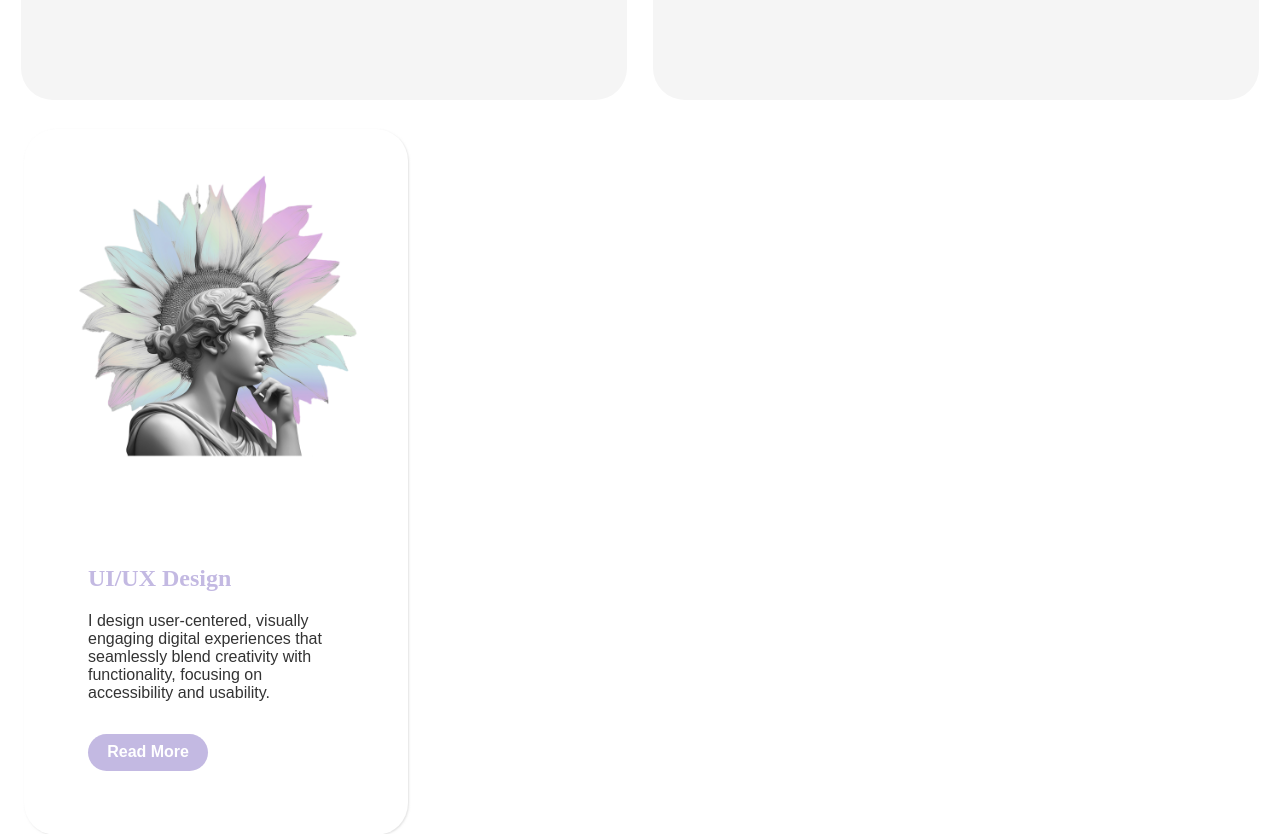
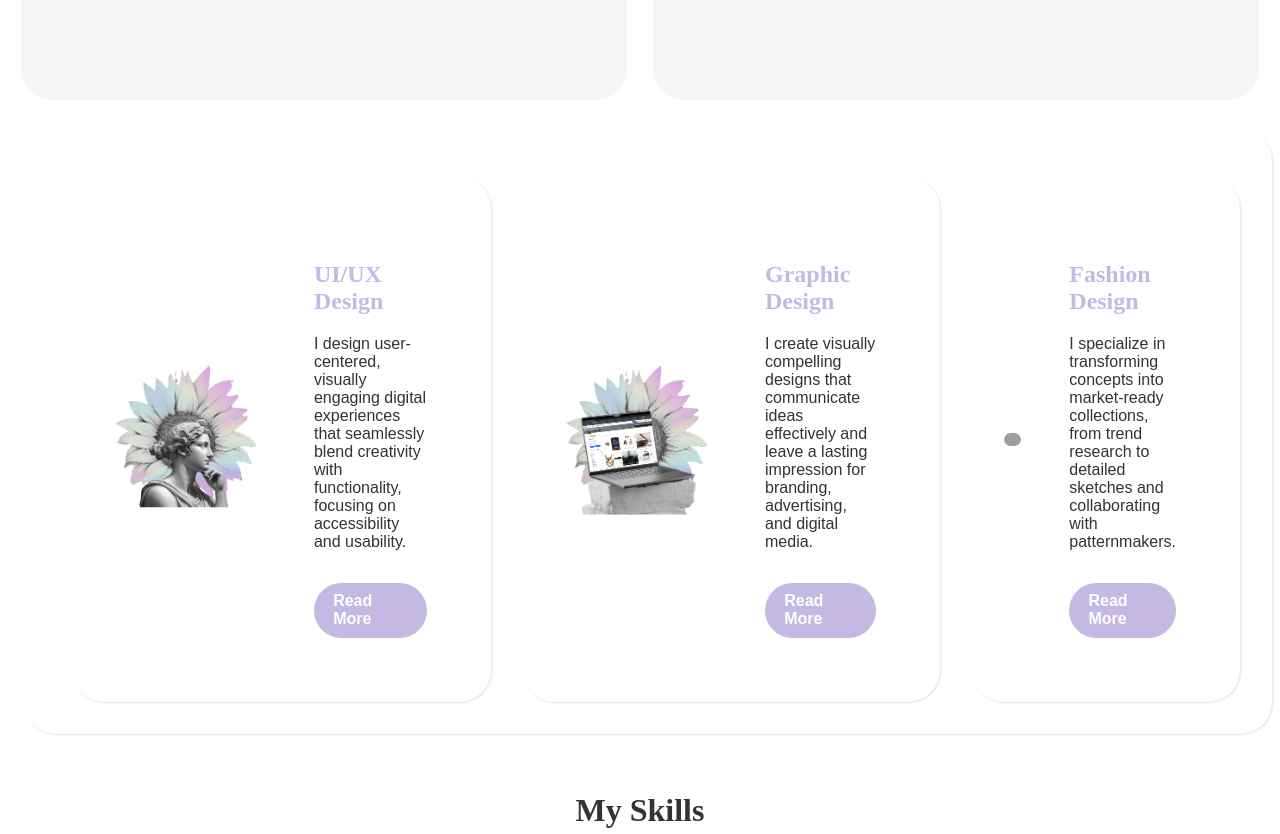
Before and after one commit to KritikaBhunwal/react-portfolio-website, a React (Vite) app: page / in a window 1280 px wide. Shown: the part 440-1274 px from the top of the page. Built offline with nearby package versions, Linux system fonts and the light colour scheme; grey boxes are pictures that could not be loaded.

Commit message:
Added New Sections

```diff
--- a/src/pages/Home.jsx
+++ b/src/pages/Home.jsx
@@ -5,6 +5,7 @@ import SkillsShowcase from "../components/SkillsShowcase";
 import Card from "../components/Card";
 import SpecsSection from "../components/SpecsSection";
 import "../styles/card.css";
+import "../styles/home.css";
 import collage1 from "../assets/images/collages-1.png";
 import collage2 from "../assets/images/collages-2.png";
 import collage3 from "../assets/images/collages-3.png";
@@ -13,7 +14,7 @@ const Home = () => {
   return (
     <div className="p-4">
       <ThreeDBanner />
-      <div className="space-x-4 mt-4">
+      <div className="card-container">
       <Card
         title="UI/UX Design"
         description="I design user-centered, visually engaging digital experiences that seamlessly blend creativity with functionality, focusing on accessibility and usability."
--- a/src/styles/card.css
+++ b/src/styles/card.css
@@ -11,7 +11,7 @@
   /* Card Container */
   .card-container {
     display: flex;
-    flex-direction: column;
+    flex-direction: row;
     align-items: center;
     justify-content: center;
     flex-wrap: wrap;
@@ -23,7 +23,7 @@
     border-radius: 2rem;
     padding: 2rem;
     box-shadow: 1px 1px 2px rgba(200, 200, 200, 0.5);
-    max-width: 25vw;
+    max-width: 100vw;
     gap: 2rem;
   }
 
--- /dev/null
+++ b/src/styles/home.css
@@ -0,0 +1,13 @@
+.card-container {
+    display: flex;
+    flex-wrap: wrap;
+    justify-content: space-around;
+    gap: 1rem; /* Optional: Add some space between the cards */
+    /* background-color: rgb(191, 200, 200); */
+  }
+
+  @media (min-width: 1024px) {
+    .card-container {
+      flex-wrap: nowrap;
+    }
+  }
--- a/src/styles/navbar.css
+++ b/src/styles/navbar.css
@@ -15,8 +15,8 @@
   position: relative;
   z-index: 1000;
   border-radius: 1.6rem;
-  margin-left: 1rem;
-  /* margin-right: 1rem; */
+  /* margin-left: 1rem;
+  margin-right: 1rem; */
 }
 
 /* Inner container to align logo and menu items */
```
